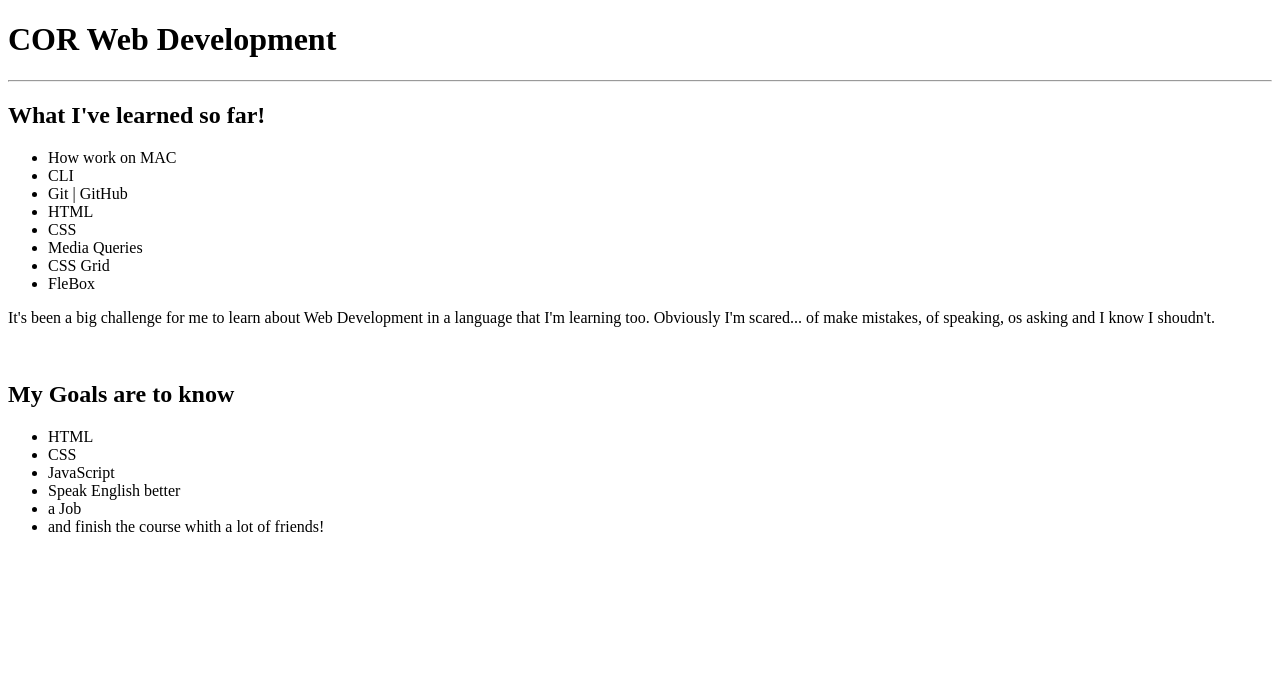
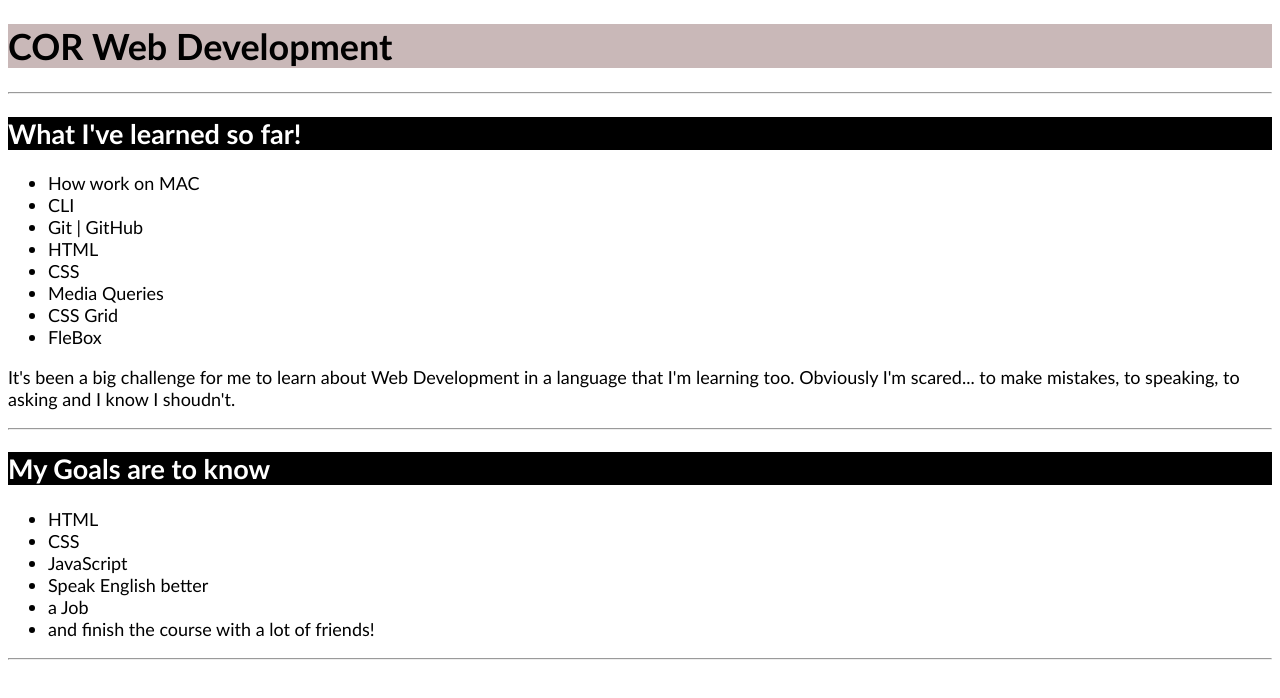
Before and after one commit to RodrigoBS1/deploy-page, a plain HTML site: page index.html in a window 1280 px wide. Drawn offline with Linux system fonts and the light colour scheme.

Commit message:
"Some changes"

```diff
--- a/index.html
+++ b/index.html
@@ -5,6 +5,23 @@
     <meta http-equiv="X-UA-Compatible" content="IE=edge">
     <meta name="viewport" content="width=device-width, initial-scale=1.0">
     <title>COR Web Development</title>
+
+    <style>
+        body {
+            font-size: large;
+            font-family: 'Trebuchet MS', 'Lucida Sans Unicode', 'Lucida Grande', 'Lucida Sans', Arial, sans-serif;
+        }
+
+        header {
+            background-color: rgb(201, 184, 184);
+        }
+
+        h2 {
+            background-color: black;
+            color: white;
+        }
+    </style>
+
 </head>
 <body>
     <header>
@@ -25,9 +42,9 @@
                     <li>FleBox</li>
                 </ul>
             <p>It's been a big challenge for me to learn about Web Development in a language that I'm learning too.
-                Obviously I'm scared... of make mistakes, of speaking, os asking and I know I shoudn't.
+                Obviously I'm scared... to make mistakes, to speaking, to asking and I know I shoudn't.
             </p>
-            <br>
+            <hr>
             <h2>My Goals are to know</h2>
                 <ul>
                     <li>HTML</li>
@@ -35,9 +52,9 @@
                     <li>JavaScript</li>
                     <li>Speak English better</li>
                     <li>a Job</li>
-                    <li>and finish the course whith a lot of friends!</li>
+                    <li>and finish the course with a lot of friends!</li>
                 </ul>
-
+    <hr>
 
         </Article>
     </main>
```
